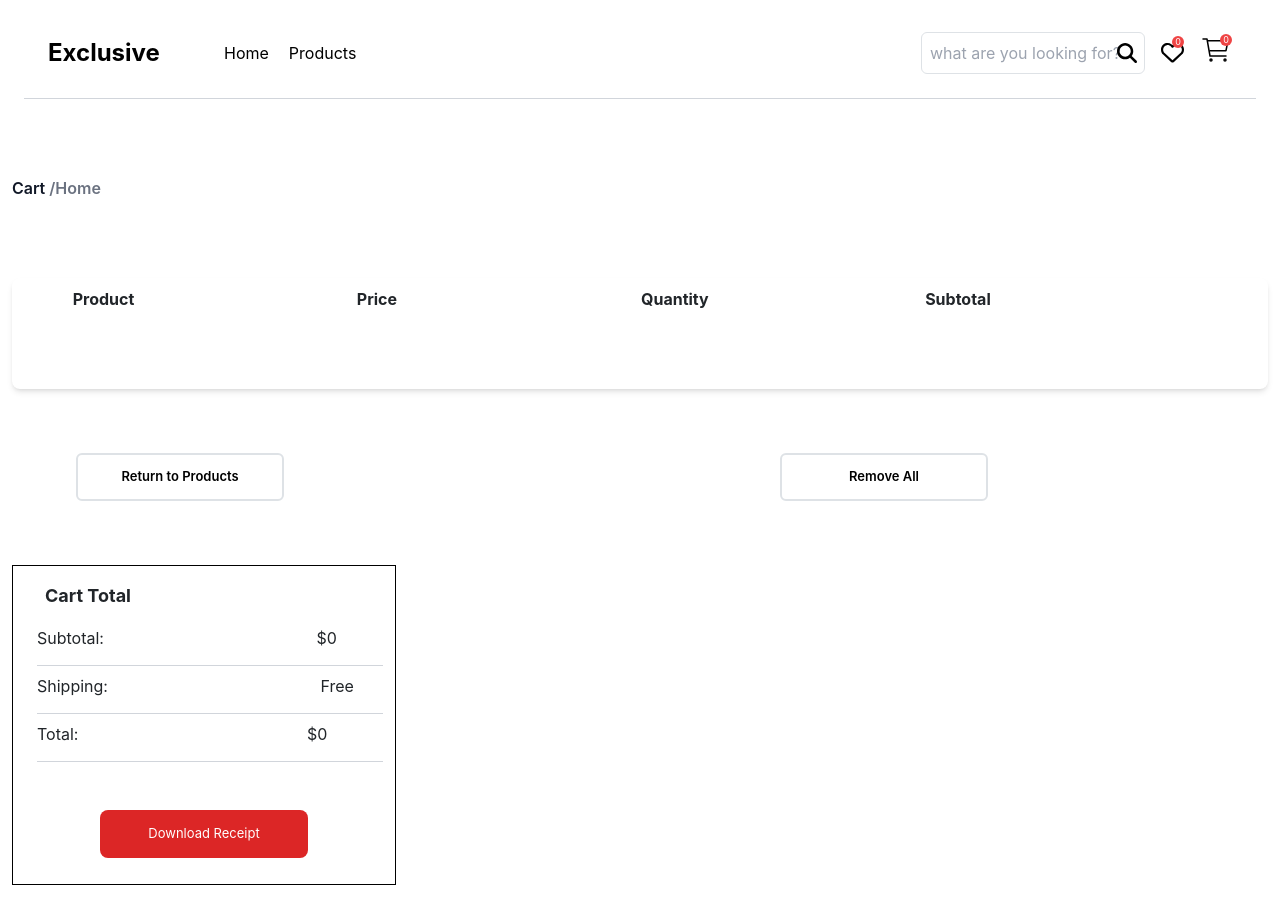
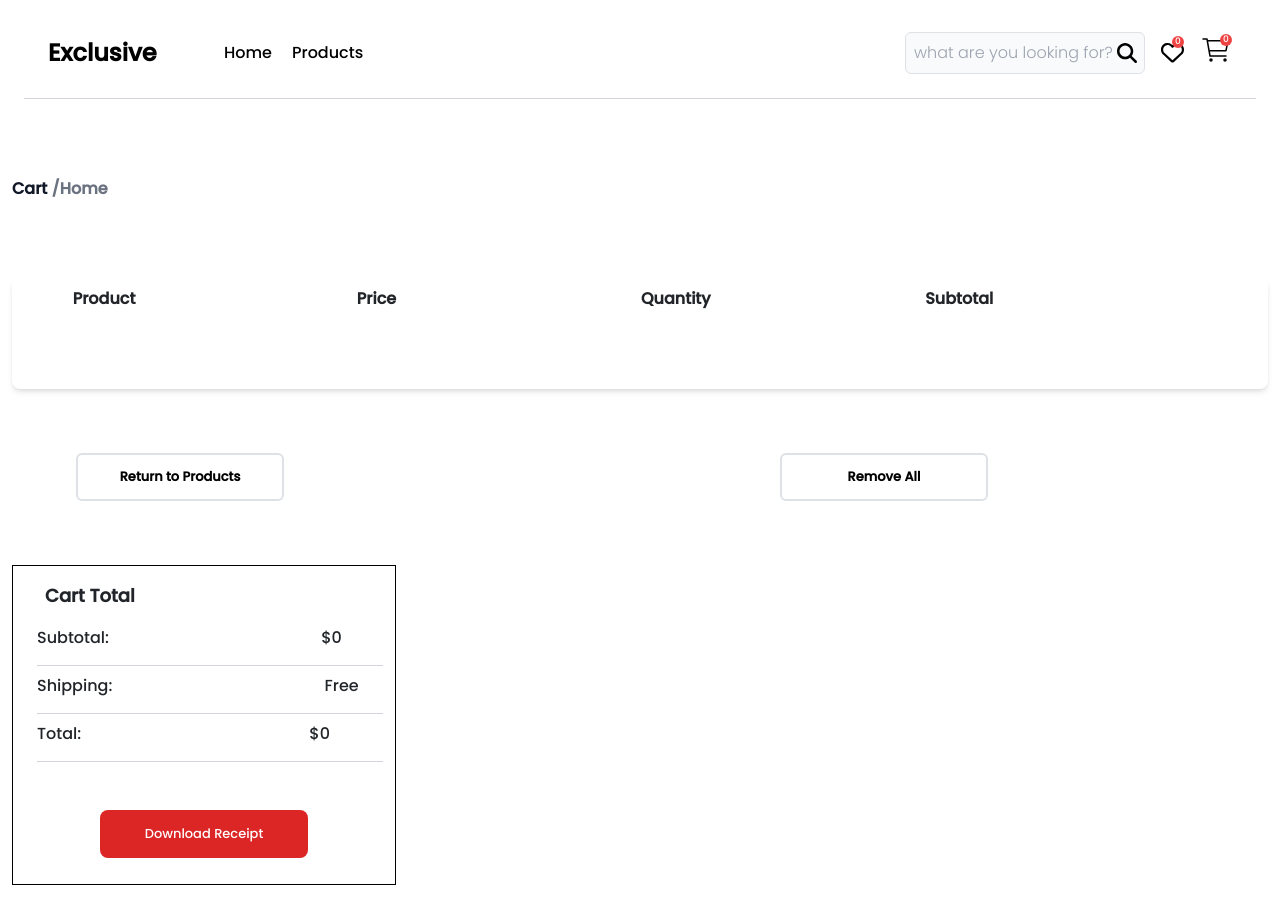
Before and after one commit to Rimsha23/Exclusive-e-commerce-website-react-js-redux-toolkit, a React (Create React App) app: page /cart in a window 1280 px wide. Shown: the top 924 px of the page. Built offline with nearby package versions, Linux system fonts and the light colour scheme; the HTML template or start-up script is replaced by a standard one.

Commit message:
edited ui

```diff
--- a/public/index.html
+++ b/public/index.html
@@ -5,8 +5,8 @@
     <link rel="icon" href="%PUBLIC_URL%/favicon.ico" />
     <meta name="viewport" content="width=device-width, initial-scale=1" />
     <link rel="preconnect" href="https://fonts.googleapis.com">
-<link rel="preconnect" href="https://fonts.gstatic.com" crossorigin>
-<link href="https://fonts.googleapis.com/css2?family=Poppins:ital,wght@0,100;0,200;0,300;1,400&display=swap" rel="stylesheet">
+    <link rel="preconnect" href="https://fonts.gstatic.com" crossorigin>
+    <link href="https://fonts.googleapis.com/css2?family=Poppins:ital,wght@0,100;0,200;0,300;0,500;1,400&display=swap" rel="stylesheet">
     <meta name="theme-color" content="#000000" />
     <meta
       name="description"
--- a/src/components/Banner/index.js
+++ b/src/components/Banner/index.js
@@ -6,7 +6,7 @@ import { FontAwesomeIcon } from '@fortawesome/react-fontawesome';
 
 const Banner = () => {
   return (
-    <div className=' w-10/12 mr-32 bg-black text-white ' style={{ margin: '40px 135px 140px 135px' }}>
+    <div className=' container w-10/12 mr-32 bg-black text-white font-poppins mt-12 mb-16' >
       <div className='flex'>
         <div className='w-1/3 relative'>
           <div className='flex space-x-5 absolute ml-8 mt-8'>
--- a/src/components/Button/index.js
+++ b/src/components/Button/index.js
@@ -1,8 +1,8 @@
 import React from "react";
 const variants = {
-    'red': 'bg-red-600 text-white text-center hover:enabled:bg-red-500 hover:border  hover:border-4 hover:border-gray-800 rounded-lg',
-    'black': 'bg-black text-white text-center hover:enabled:bg-gray-800 hover:border  hover:border-4 hover:border-gray-800 rounded-md',
-    'white': 'bg-white text-black text-center font-semibold border border-2 border-neutral-900 hover:bg-gray-300  hover:border-4 hover:border-gray-800 rounded-md',
+    'red': 'bg-red-600 text-white font-poppins text-center hover:enabled:bg-red-500 hover:border  hover:border-4 hover:border-gray-800 rounded-lg',
+    'black': 'bg-black text-white font-poppins text-center hover:enabled:bg-gray-800 hover:border  hover:border-4 hover:border-gray-800 rounded-md',
+    'white': 'bg-white text-black font-poppins text-center font-semibold border border-2 border-neutral-900 hover:bg-gray-300  hover:border-4 hover:border-gray-800 rounded-md',
 }
 
 const sizes = {
--- a/src/components/Navbar/index.js
+++ b/src/components/Navbar/index.js
@@ -16,21 +16,21 @@ const Navbar = () => {
     dispatch(searchByName(e))
   }
   return (
-    <div className='container mt-2'>
+    <div className='container font-poppins mt-2'>
       <nav className="bg-white py-4 px-4 sm:px-8 md:px-16 flex flex-col sm:flex-row md:flex-row items-center justify-between border-b border-b-gray-300">
         <div className="flex items-center space-x-4">
           <div className='w-40'>
-            <Link to={'/'} className=" text-black font-bold no-underline">
+            <Link to={'/'} className=" text-black font-extrabold no-underline">
               <h1 className='text-2xl' >Exclusive</h1>
             </Link>
           </div>
           <ul className="flex flex-row ml-32">
             <li>
-              <Link to={'/'} className='mr-5 no-underline text-black hover:underline'>
+              <Link to={'/'} className='mr-5 no-underline font-medium text-black hover:underline'>
                 Home
               </Link>
             </li>
-            <li><Link to={'/products'} className='no-underline text-black hover:underline'>Products</Link></li>
+            <li><Link to={'/products'} className='no-underline font-medium text-black hover:underline'>Products</Link></li>
           </ul>
         </div>
         <div className="flex mt-0 items-center space-x-4">
@@ -38,7 +38,7 @@ const Navbar = () => {
             <input
               type="text"
               placeholder="what are you looking for?"
-              className="border p-2 pr-8 rounded w-56"
+              className="border p-2 pr-8 rounded w-60 bg-gray-50 placeholder:font-light"
               value={searchQuery}
               onChange={(e) => { handleSearchByName(e.target.value) }}
             />
--- a/src/components/ProductCard/index.js
+++ b/src/components/ProductCard/index.js
@@ -15,10 +15,10 @@ const ProductCard = ({ product }) => {
     dispatch(addToFavourites(product))
   }
   return (
-    <div className="max-w-xs rounded shadow-md m-4 w-60 h-80 ">
+    <div className="max-w-xs rounded shadow-md m-4 w-60 h-80 font-poppins ">
       <div className="relative">
         <img className="w-full h-52" src={image} alt={title} />
-        <div className="absolute w-10 h-5 top-0 left-0 bg-red-600 text-white text-center text-[10px] rounded-md p-1">
+        <div className="absolute w-12 h-5 top-0 left-0 bg-red-600 text-white text-center text-[10px] rounded-md p-1">
           -{discountInPercentage}%
         </div>
         <div className="absolute top-0 right-0 m-2">
@@ -41,13 +41,10 @@ const ProductCard = ({ product }) => {
           </span>
           Add To Cart</Button>
       </div>
-      <h3 className="font-bold text-lg mb-1">{title}</h3>
-
-      <div className="px-1 pb-3 flex flex-row">
-        <div className="text-red-600 text-[13px] font-medium">
+      <h3 className="font-medium pl-2 text-gray-900 text-[17px] mb-1">{title}</h3>
+        <p className=" pl-2 text-red-600 text-[13px] font-medium">
           ${newPrice}
-        </div>
-      </div>
+      </p>
     </div>
   );
 };
--- a/src/components/ProductCardHome/index.js
+++ b/src/components/ProductCardHome/index.js
@@ -13,10 +13,10 @@ const ProductCardHome = ({ product }) => {
   }
 
   return (
-    <div className="max-w-xs rounded shadow-md m-4 w-60 h-76">
-      <div className="relative">
-        <img className="w-full h-52" src={image} alt={title} />
-        <div className="absolute w-10 h-5 top-0 left-0 bg-red-600 text-white text-center text-[10px] rounded-md p-1">
+    <div className="max-w-xs rounded  m-4 w-60 h-76  font-poppins">
+      <div className="relative  h-48 ">
+        <img className="w-full h-44" src={image} alt={title} />
+        <div className="absolute w-12 h-5 top-0 left-0 bg-red-600 text-white text-center text-[10px] rounded-md p-1">
           -{discountInPercentage}%
         </div>
         <div className="absolute top-0 right-0 m-2">
@@ -28,15 +28,15 @@ const ProductCardHome = ({ product }) => {
         </div>
       </div>
       <div className="">
-        <h3 className="font-bold text-xl mb-2">{title}</h3>
+        <h3 className="font-medium pl-1 text-[17px] text-gray-900 mb-2">{title}</h3>
       </div>
       <div className="px-1 pb-3 flex flex-row">
-        <div className="text-red-600 text-[13px] font-medium">
+        <p className="text-red-600 pl-1 text-[13px] font-medium">
           ${newPrice}
-        </div>
-        <div className="text-gray-500 text-[13px] ml-2 line-through font-medium">
+        </p>
+        <p className="text-gray-500 pl-1 text-[13px] ml-2 line-through font-medium">
           ${oldPrice}
-        </div>
+        </p>
       </div>
     </div>
   );
--- a/src/components/cartItems/cartItem.js
+++ b/src/components/cartItems/cartItem.js
@@ -17,7 +17,7 @@ const CartItem = () => {
   const cart = useSelector((state) => state.cart.items)
   const calculateSubtotal = (item) => item.newPrice * item.quantity;
   return (
-    <div className="cart-item flex items-center bg-white rounded-lg shadow-md p-2 mb-4">
+    <div className="cart-item font-poppins flex items-center bg-white rounded-lg shadow-md p-2 mb-4">
       <table className="w-11/12 mx-auto table-auto">
         <thead className='mb-4 gap-8'>
           <tr >
@@ -39,7 +39,7 @@ const CartItem = () => {
                     className={`text-red-500 hover:text-red-800 ${isHovered ? 'd-block' : 'hidden'}`}
                     onClick={() => handleRemoveItem(index)}
                   >
-                    <span id='invisible-button'>
+                    <span >
                       <svg xmlns="http://www.w3.org/2000/svg" width="24" height="24" viewBox="0 0 24 24" fill="none">
                         <circle cx="12" cy="12" r="9" fill="#DB4444" />
                         <path d="M9 15L12 12M15 9L11.9994 12M11.9994 12L9 9M12 12L15 15" stroke="white" stroke-width="2" stroke-linecap="round" stroke-linejoin="round" />
--- a/src/index.css
+++ b/src/index.css
@@ -3,9 +3,7 @@
 @tailwind utilities;
 body {
   margin: 0;
-  font-family: -apple-system, BlinkMacSystemFont, 'Segoe UI', 'Roboto', 'Oxygen',
-    'Ubuntu', 'Cantarell', 'Fira Sans', 'Droid Sans', 'Helvetica Neue',
-    sans-serif;
+  font-family: 'Poppins', sans-serif;
   -webkit-font-smoothing: antialiased;
   -moz-osx-font-smoothing: grayscale;
 }
--- a/src/pages/CartPage/index.js
+++ b/src/pages/CartPage/index.js
@@ -23,7 +23,7 @@ const CartPage = () => {
     dispatch(removeAllItemsFromCart())
   }
   const handleDownloadPDF = () => {
-    const contentToCapture = document.getElementById('cart-page');
+    const contentToCapture = document.getElementById('receipt');
     const invisibleButton = document.getElementById('rmv-btn');
     invisibleButton.style.display = 'none';
     const pdf = new jsPDF();
@@ -36,7 +36,7 @@ const CartPage = () => {
     });
   }
   return (
-    <div className="container mx-auto ">
+    <div className="container mx-auto font-poppins ">
       <Navbar />
 
       <div className='mt-20 mb-20'>
@@ -48,15 +48,15 @@ const CartPage = () => {
         <div className='flex lg:flex-row flex-row sm:flex-col m-16'>
           <div>
             <Link to={'/products'}>
-              <Button id='rmv-btn' variant='white' >Return to Products</Button>
+              <Button  variant='white' >Return to Products</Button>
             </Link>
           </div>
           <div className='lg:ml-96 sm:mt-4 md:mt-0 lg:mt-0 '>
-            <Button id='rmv-btn' className='lg:ml-28 ml-5' variant='white' onClick={handleRemoveAll}>Remove All</Button>
+            <Button  className='lg:ml-28 ml-5' variant='white' onClick={handleRemoveAll}>Remove All</Button>
 
           </div>
         </div>
-        <div className="mt-8 flex flex-col border border border-black w-96 h-80 items mb-5">
+        <div className="mt-8 flex flex-col border border border-black w-96 h-80 items mb-5" id='receipt'>
           <h3 className="text-lg font-bold ml-8 mt-3 mb-3">Cart Total</h3>
           <div className=' border-b border-b-gray-300 ml-6 h-10 mr-3'>
             <p className="table-cell mb-2 ">Subtotal: <span className='ml-52'>${calculateTotalPrice()}</span></p>
--- a/src/pages/products/index.js
+++ b/src/pages/products/index.js
@@ -21,7 +21,7 @@ const Products = () => {
   return (
     <>
       <Navbar />
-      <div className='container'>
+      <div className='container font-poppins'>
         <div className='flex flex-row mt-12 mb-16'>
           <h4 className='font-bold text-gray-600 text-[15px]'>Total Products ({products.length})</h4>
           <div className='flex md:ml-40 sm:ml-40 lg:ml-96'>
--- a/tailwind.config.js
+++ b/tailwind.config.js
@@ -2,7 +2,11 @@
 module.exports = {
   content: ['./src/**/*.{html,js,jsx}'],
   theme: {
-    extend: {},
+    extend: {
+      fontFamily:{
+        'poppins':['Poppins','sans-serif']
+      }
+    },
   },
   plugins: [],
 }
```
